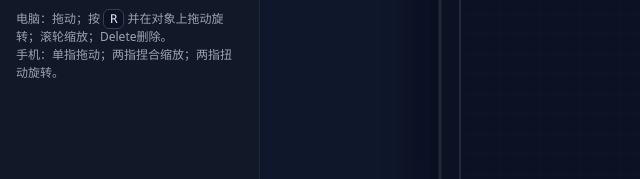
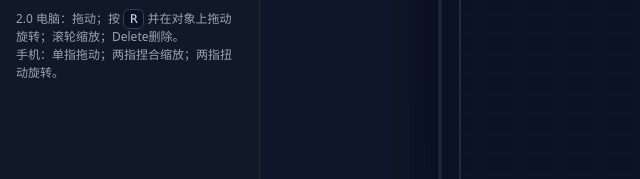
Before and after one commit to JiaweiJYU/iphoneCase_Design, a plain HTML site: page index.html in a window 1280 px wide. Shown: the part 228-407 px from the top of the page, 0-640 px from the left. Drawn offline with Linux system fonts and the light colour scheme.

Commit message:
Update index.html

```diff
--- a/index.html
+++ b/index.html
@@ -14,6 +14,7 @@
     <h1>素材库（拖到画布）</h1>
     <div class="palette" id="palette"></div>
     <div class="hint">
+      2.0
       电脑：拖动；按 <span class="kbd">R</span> 并在对象上拖动旋转；滚轮缩放；Delete删除。<br/>
       手机：单指拖动；两指捏合缩放；两指扭动旋转。
     </div>
```
